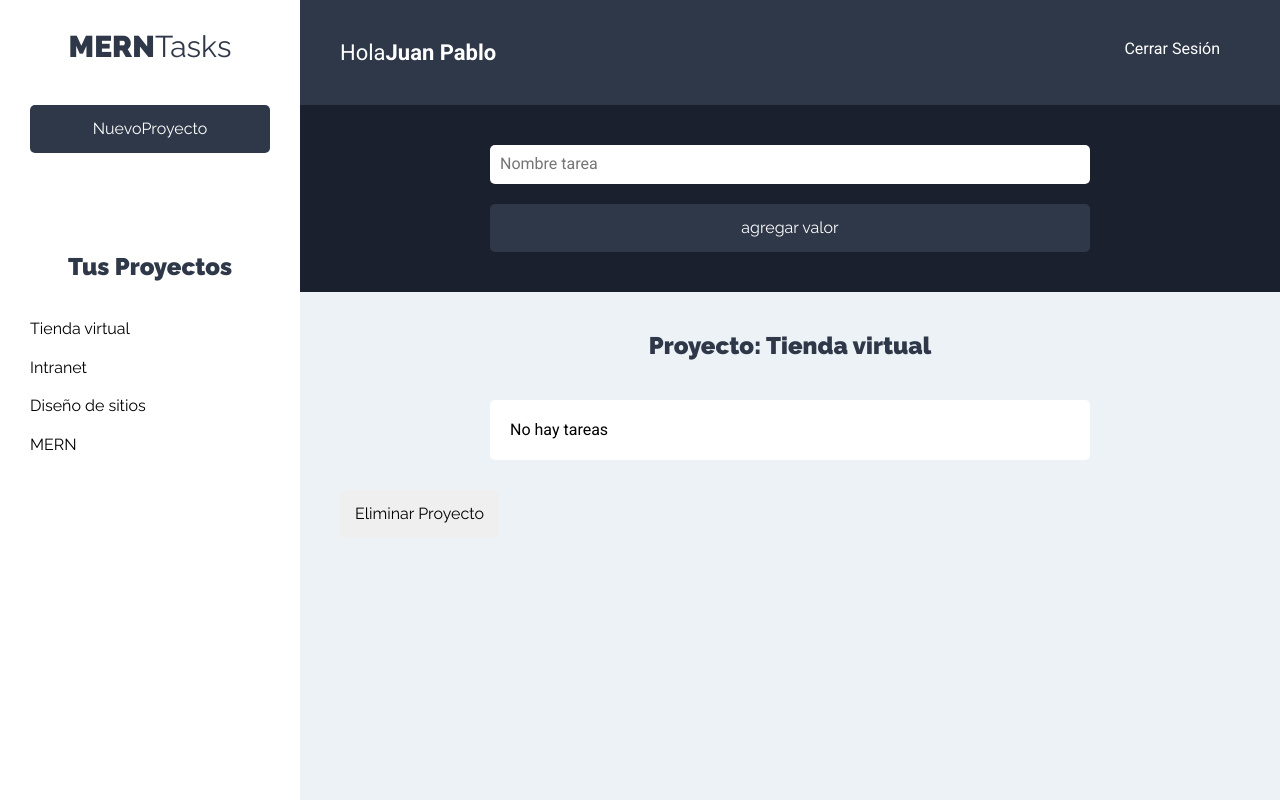
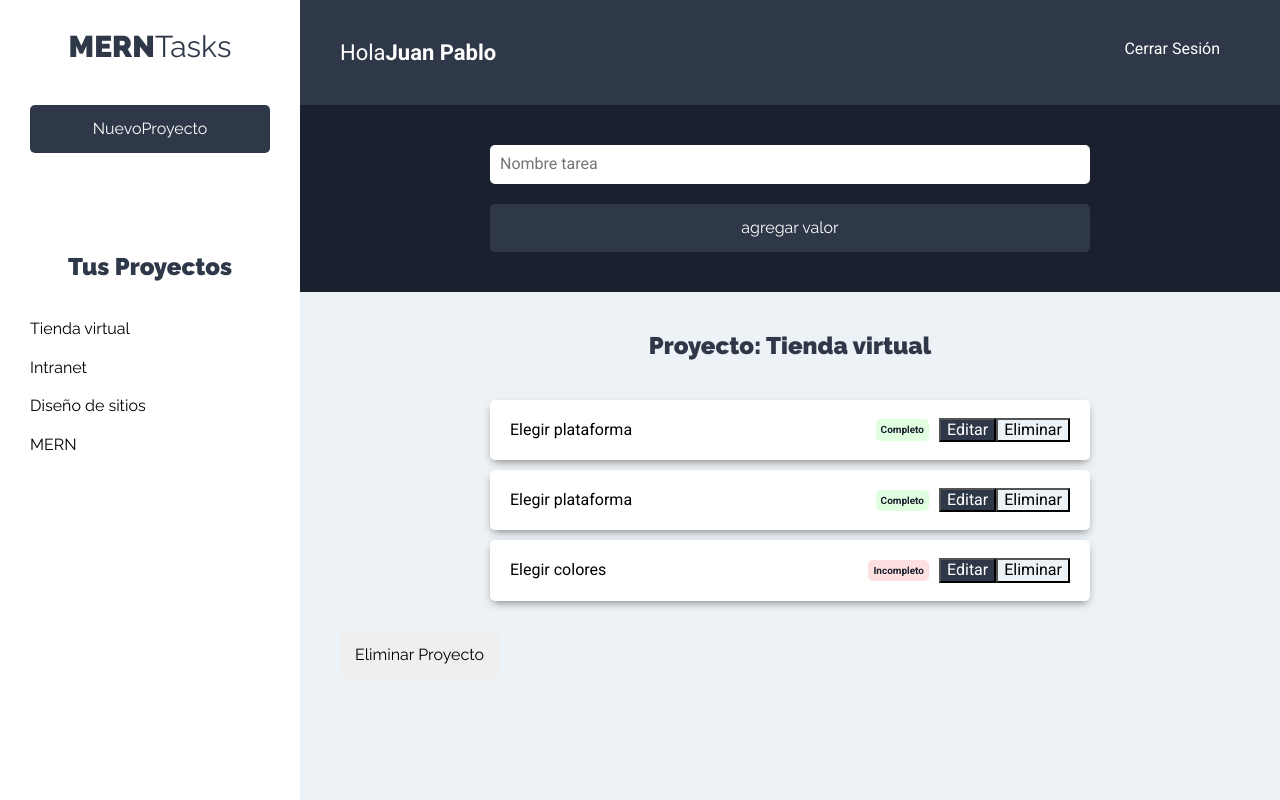
Before and after one commit to musiciancoder/MERNCLIENTE, a React (Create React App) app: page /proyectos in a window 1280 px wide. Both pictures are taken after a click on the button "Tienda virtual". Built offline with nearby package versions, Linux system fonts and the light colour scheme.

Commit message:
214. Filtrando las tareas por proyecto

```diff
--- a/src/components/proyectos/Proyecto.js
+++ b/src/components/proyectos/Proyecto.js
@@ -1,5 +1,7 @@
 import React, {useContext} from 'react';
 import ProyectoContext from '../../context/proyectos/proyectoContext';
+import TareaContext from "../../context/tareas/tareaContext";
+
 
 const Proyecto = ({proyecto}) => {
 
@@ -8,14 +10,23 @@ const Proyecto = ({proyecto}) => {
     //destructuring (fn tipo "Action" de refux, ya que contiene type).
     const {proyectoActual} = proyectosContext;
 
+    //Obtener la funcion del context de tarea
+    const tareasContext = useContext(TareaContext);
+    const {obtenerTareas} = tareasContext;
 
-    return(
+    //fn para agregar el proyecto actual
+    const seleccionarProyecto = (id) => {
+        proyectoActual(id); //Se ejecuta la fn proyectoActual q selecciona el proyecto q el usuario clicka
+        obtenerTareas(id);//Filtrar las tareas cuando se dé click
+    }
+
+    return (
         <li>
             <button
                 type="button"
                 className="btn btn-blank"
                 //para seleccionar por id el proyecto que clickamos
-            onClick={()=>proyectoActual(proyecto.id)}
+                onClick={() => seleccionarProyecto(proyecto.id)}
             >
                 {proyecto.nombre}
             </button>
--- a/src/components/proyectos/Proyectos.js
+++ b/src/components/proyectos/Proyectos.js
@@ -5,7 +5,7 @@ import FormTarea from "../tareas/FormTarea";
 import ListadoTareas from "../tareas/ListadoTareas";
 
 const Proyectos = () => {
-    return(
+    return (
         <div className="contenedor-app">
             <Sidebar/>
 
--- a/src/components/tareas/ListadoTareas.js
+++ b/src/components/tareas/ListadoTareas.js
@@ -3,6 +3,7 @@ import FormTarea from "./FormTarea";
 import Tarea from './Tarea';
 
 import ProyectoContext from "../../context/proyectos/proyectoContext";
+import TareaContext from "../../context/tareas/tareaContext";
 
 const ListadoTareas = () => {
 
@@ -11,6 +12,10 @@ const proyectosContext = useContext(ProyectoContext);
 //destructuring (fn tipo "Action" de refux, ya que contiene type).
     const {proyecto, eliminarProyecto} = proyectosContext;
 
+    //Obtener las tareas de cada proyecto
+    const tareasContext = useContext(TareaContext);
+    const {tareasproyecto} = tareasContext;
+
 //Si no hay proyecto seleccionado
     if (!proyecto) return <h2>Selecciona un proyecto</h2>;
 
@@ -18,15 +23,9 @@ if (!proyecto) return <h2>Selecciona un proyecto</h2>;
 //Array destructuring para extraer el proyecto actual ( el proyecto que clickamos )
     const [proyectoActual] = proyecto;
 
-const tareasProyecto = [/*
-    {nombre: 'Elegir plataforma', estado: true},
-    {nombre: 'Elegir colores', estado: false},
-    {nombre: 'Elegir plataforma de pago', estado: false},
-    {nombre: 'Elegir hosting', estado: true}*/
-];
 
 //Elimina un proyecto
-    const  onClickEliminar= () => { //se ejecuta al hacer click en boton eliminar
+    const onClickEliminar = () => { //se ejecuta al hacer click en boton eliminar
         eliminarProyecto(proyectoActual.id); // proyectoActual es el proyecto que clickamos
     }
 
@@ -36,8 +35,8 @@ const tareasProyecto = [/*
             {/*Con esto se renderiza el nombre del proyecto que estamos clickando*/}
             <h2>Proyecto: {proyectoActual.nombre}</h2>
             <ul className="listado-tareas">
-                {tareasProyecto.length === 0 ? (
-                    <li className="tarea"><p>No hay tareas</p></li>) : tareasProyecto.map(tarea => (
+                {tareasproyecto.length === 0 ? (
+                    <li className="tarea"><p>No hay tareas</p></li>) : tareasproyecto.map(tarea => (
                     <Tarea
                         tarea={tarea}
                     />
--- a/src/context/tareas/tareaReducer.js
+++ b/src/context/tareas/tareaReducer.js
@@ -1,6 +1,14 @@
+import {TAREAS_PROYECTO} from "../../types";
+
 
 export default (state, action) =>{
     switch (action.type) {
+                case TAREAS_PROYECTO:
+                            return {
+                                ...state,
+                                tareasproyecto: state.tareas.filter(tarea=>tarea.proyectoId===
+                                action.payload)
+                            }
         default:
             return state;
     }
--- a/src/context/tareas/tareaState.js
+++ b/src/context/tareas/tareaState.js
@@ -1,9 +1,12 @@
 import React, {useReducer} from "react";
 import TareaContext from "./tareaContext";
 import TareaReducer from './tareaReducer';
-import {TAREAS_PROYECTO} from "../../types";
+import {
+    TAREAS_PROYECTO,
 
-const  TareaState = (props) => {
+} from "../../types";
+
+const TareaState = (props) => {
 
     //Estado inicial para tareas. Aunque se declaran e inicializan en el State, se ven en RDT en el reducer
     const initialState = {
@@ -22,16 +25,18 @@ const  TareaState = (props) => {
             {nombre: 'Elegir colores', estado: false, proyectoId: 4},
             {nombre: 'Elegir plataforma de pago', estado: false, proyectoId: 3},
         ],
+
+        tareasproyecto:null //estado para mostrar las tareas correspondiente a cada proyecto cuando clickamos en cada proyecto
     }
 
     //Crear dispatch y state
-    const [state,dispatch] = useReducer(TareaReducer, initialState); //se le pasa el reducer y el estado inicial
+    const [state, dispatch] = useReducer(TareaReducer, initialState); //se le pasa el reducer y el estado inicial
 
     //Crear las fx
 
 
-    //Obtener las tareas de un proyecto
-    const  obtenerTareas= (proyectoId) => {
+    //Obtener las tareas de un proyecto al hacer click en el proyecto
+    const obtenerTareas = (proyectoId) => {
         dispatch({
             type: TAREAS_PROYECTO,
             payload: proyectoId
@@ -39,11 +44,13 @@ const  TareaState = (props) => {
     }
 
 
-
     return (
         <TareaContext.Provider
-           value={{
-                tareas: state.tareas  //se disponibilizan las tareas a los componentes. Esto se puede ver en RDT en el reducer de TareaState
+            value={{
+                tareas: state.tareas,  //se disponibilizan las tareas a los componentes. Esto se puede ver en RDT en el reducer de TareaState
+                tareasproyecto: state.tareasproyecto,
+                obtenerTareas //se ocupa en Proyecto.js
+
             }}
         >
             {props.children}
```
Lines whose indentation alone changed are shown as unchanged.
